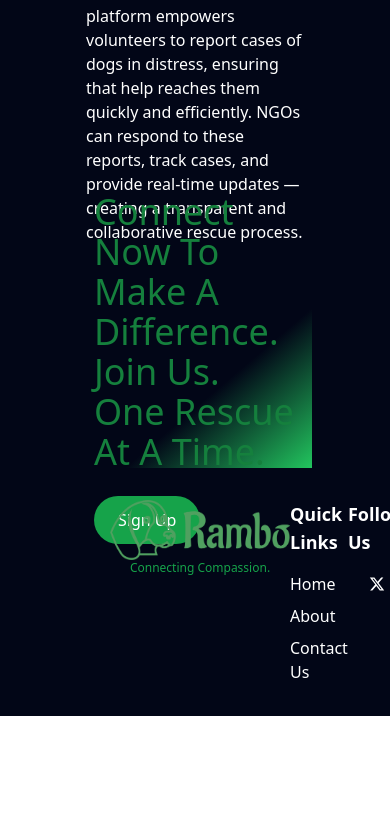
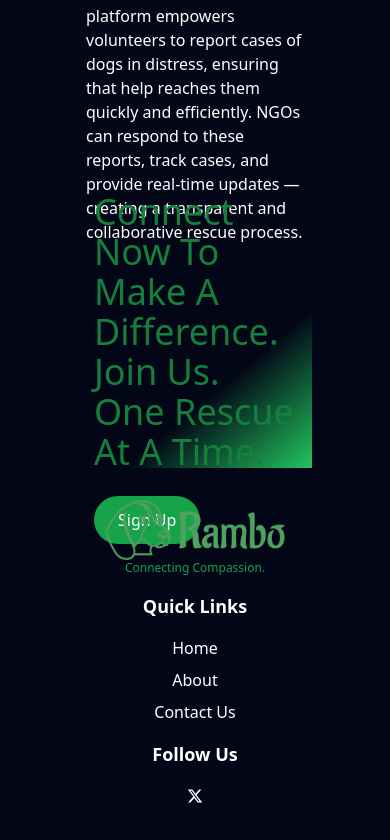
Before and after one commit to yuvrajdev2028/rambo, a React (Create React App) app in the folder frontend/: page / in a window 390 px wide. Shown: the part 1608-2448 px from the top of the page. Before the commit the page ends 2324 px from the top, so only its background shows below. Built offline with nearby package versions, Linux system fonts and the light colour scheme; no server answers.

Commit message:
fixed footer to make it responsive

```diff
--- a/frontend/src/components/Footer.js
+++ b/frontend/src/components/Footer.js
@@ -6,22 +6,17 @@ import { Link } from 'react-router-dom'
 
 const Footer = () => {
   return (
-    <div className='w-3/5 bg-slate-950 mx-auto p-8 flex justify-between'>
+    <div className='w-3/5 bg-slate-950 mx-auto p-8 flex flex-col md:flex-row justify-between items-center gap-4'>
         <div>
             <img className='w-[180px] h-[60px]' src={logo} alt='Logo of Rambo'></img>
             <p className='text-green-600 font-thin text-xs w-[180px] text-center'>Connecting Compassion.</p>
         </div>
         <div>
             <h3 className='font-semibold text-lg mb-4'>Quick Links</h3>
-            <Link to='/'><h4 className='mb-2 hover:text-green-500 cursor-pointer'>Home</h4></Link>
-            <Link to='/about'><h4 className='mb-2 hover:text-green-500 cursor-pointer'>About</h4></Link>
-            <Link to='/contact-us'><h4 className='hover:text-green-500 cursor-pointer'>Contact Us</h4></Link>
+            <Link to='/'><h4 className='mb-2 hover:text-green-500 cursor-pointer text-center'>Home</h4></Link>
+            <Link to='/about'><h4 className='mb-2 hover:text-green-500 cursor-pointer text-center'>About</h4></Link>
+            <Link to='/contact-us'><h4 className='hover:text-green-500 cursor-pointer text-center'>Contact Us</h4></Link>
         </div>
-        {/* <div>
-            <h3 className='font-semibold text-lg mb-4'>Get In Touch</h3>
-            <h4 className='mb-2 hover:text-green-500'>Contact Us</h4>
-            <h4 className='hover:text-green-500'>Newsletter</h4>
-        </div> */}
         <div>
             <h3 className='font-semibold text-lg mb-4'>Follow Us</h3>
             <div className='flex gap-4 justify-center'>
```
